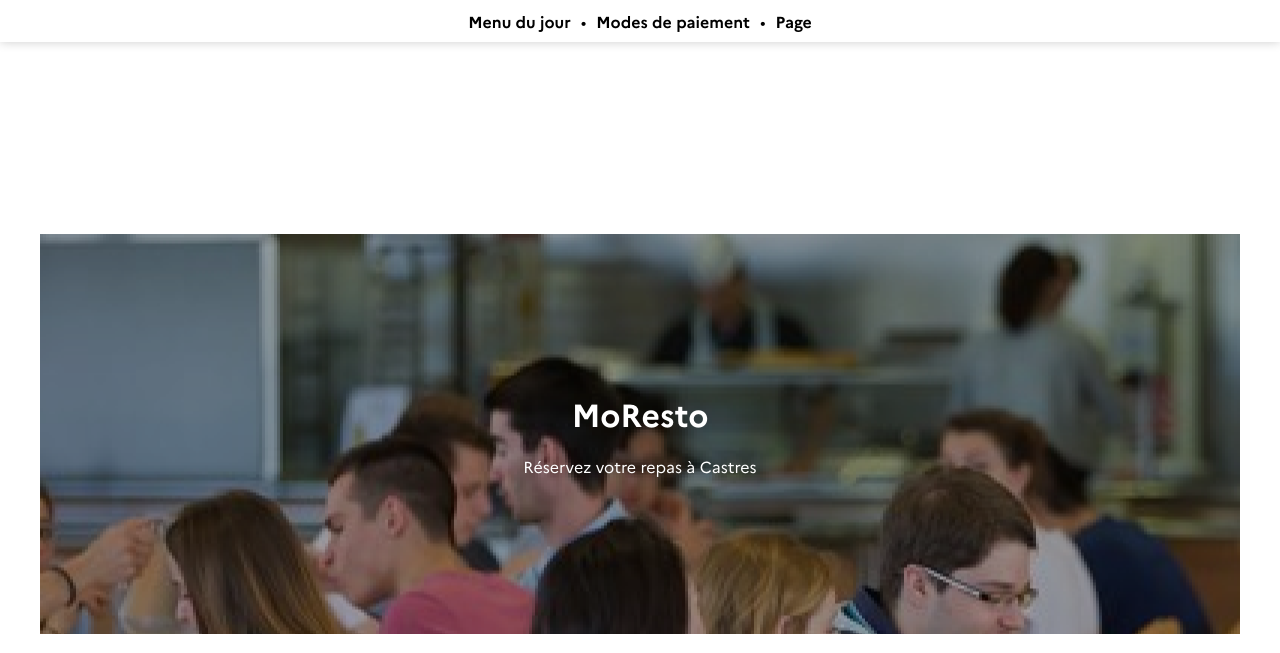
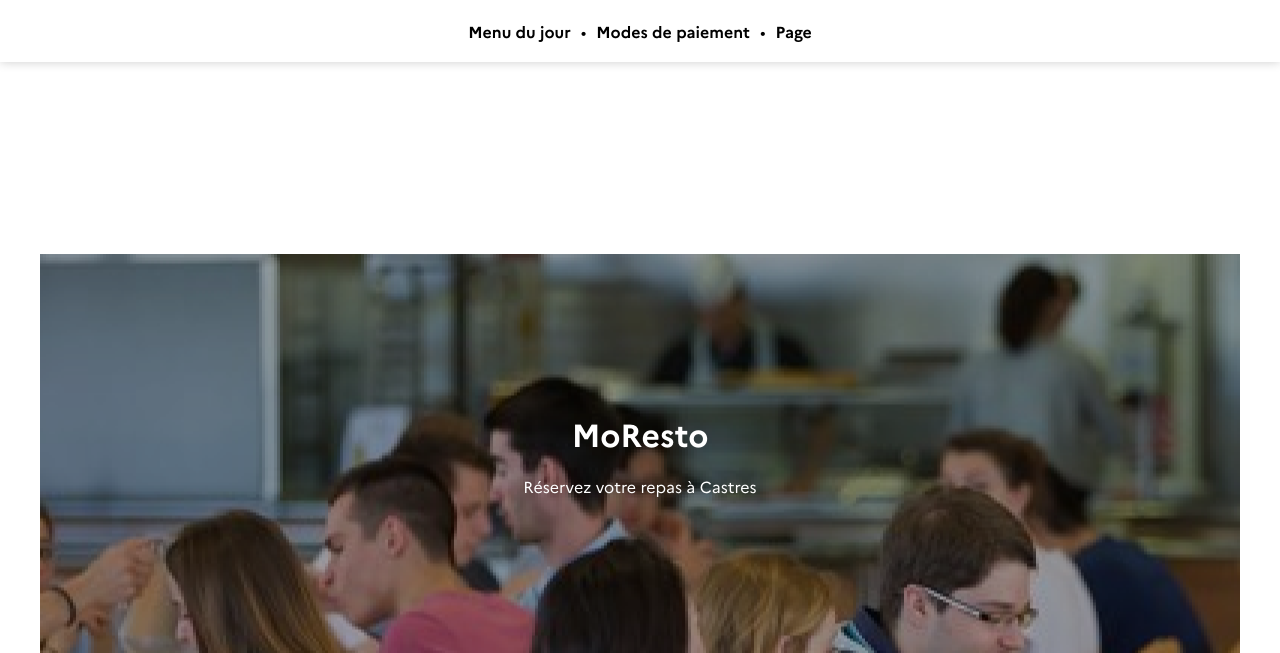
Before and after one commit to alexis-rarchaert/commandes-restoU, a PHP site: page / in a window 1280 px wide. Shown: the part 136-789 px from the top of the page. Run offline with PHP 8.4, Linux system fonts and the light colour scheme.

Commit message:
some css changes

```diff
--- a/style.css
+++ b/style.css
@@ -109,6 +109,9 @@ header {
     justify-content: space-between;
     align-items: center;
     padding: 20px;
+
+    z-index: 50;
+    background-color: white;
 }
 
 * {
@@ -126,9 +129,11 @@ header div {
     text-align: center;
     justify-content: center;
     align-items: center;
-    padding: 10px 0;
+    padding: 20px 0;
 
     box-shadow: 0 0 10px rgba(0, 0, 0, 0.2);
+    background-color: white;
+    z-index: 100;
 }
 
 #subheader * {
```
